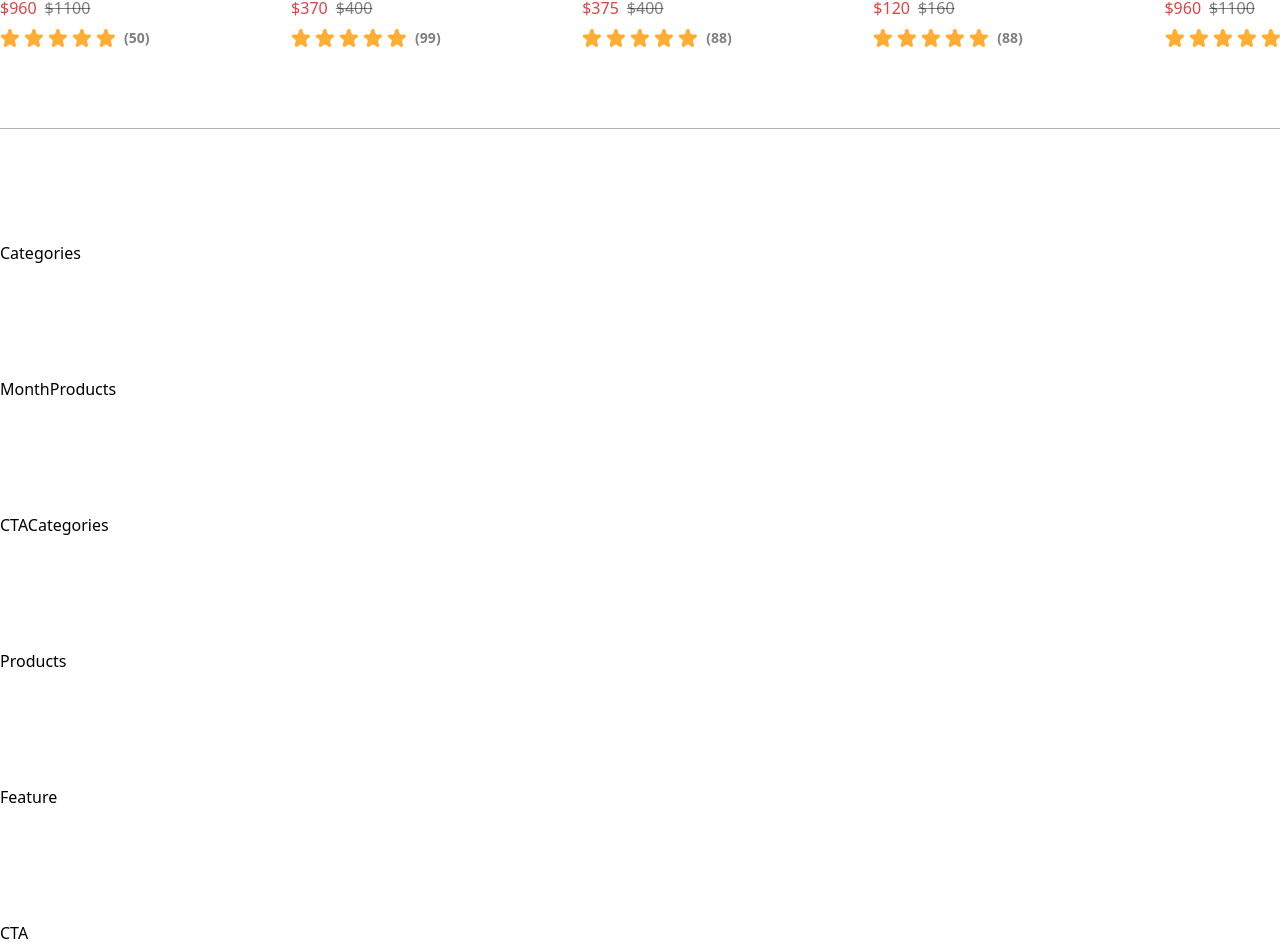
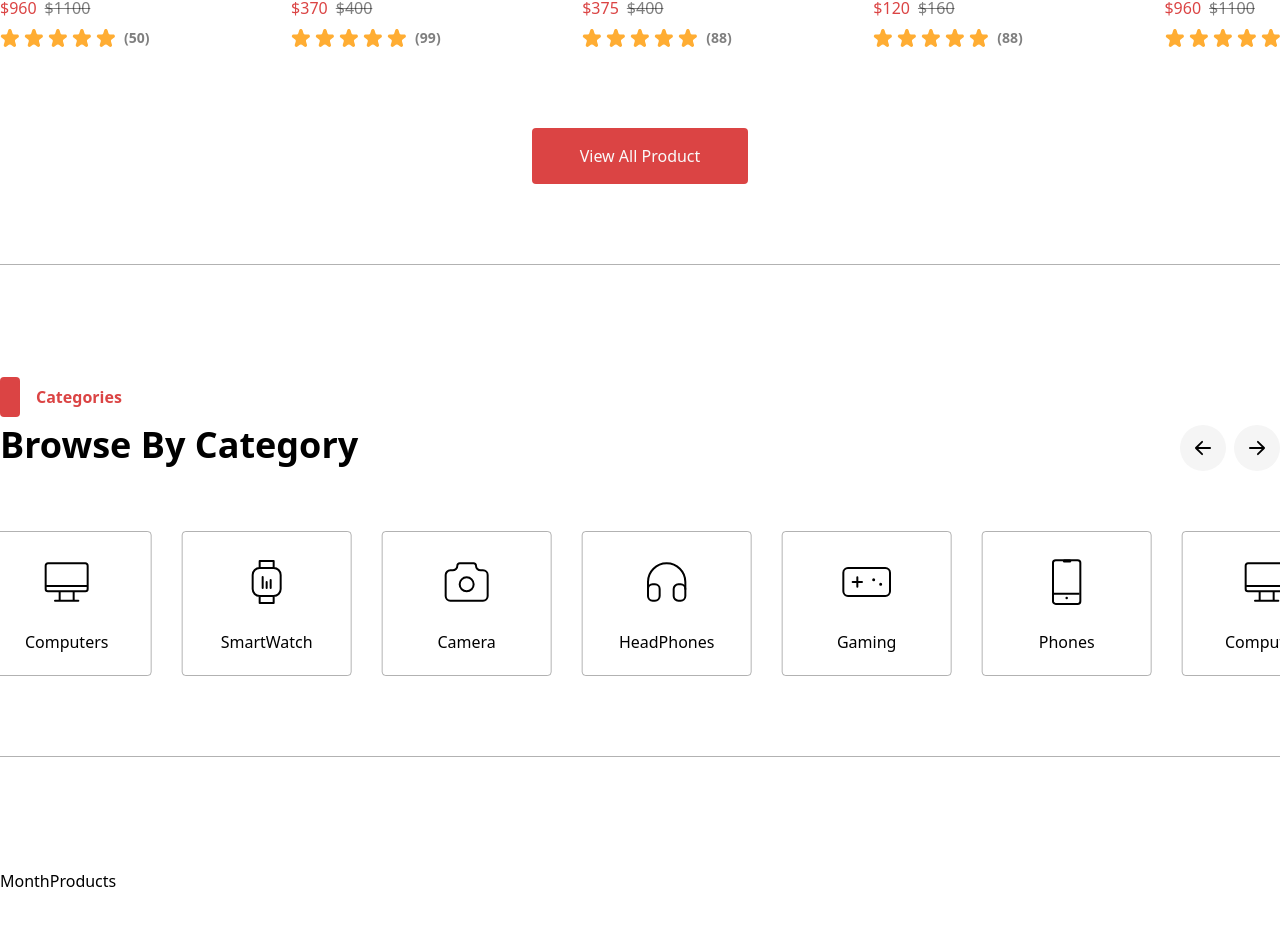
Before and after one commit to hebamusleh/tasks, a React (Vite) app in the folder e-commerce-app/: page / in a window 1280 px wide. Shown: the part 713-1665 px from the top of the page. Built offline with nearby package versions, Linux system fonts and the light colour scheme.

Commit message:
feat : add categories section

```diff
--- a/e-commerce-app/src/components/common/button/Button.tsx
+++ b/e-commerce-app/src/components/common/button/Button.tsx
@@ -1,14 +1,16 @@
 type Props = {
   children: React.ReactNode;
-  onClick: () => void;
+  onClick?: () => void;
   className?: string;
+  type?: "button" | "submit";
 };
 
-const Button = ({ children, onClick, className }: Props) => {
+const Button = ({ children, onClick, className, type = "button" }: Props) => {
   return (
     <button
       className={`px-12 py-4 rounded-[4px] text-[#FAFAFA] bg-[#DB4444] font-medium text-center ${className} `}
       onClick={onClick}
+      type={type}
     >
       {children}
     </button>
--- a/e-commerce-app/src/components/common/category-card/CategoryCard.tsx
+++ b/e-commerce-app/src/components/common/category-card/CategoryCard.tsx
@@ -3,7 +3,7 @@ import type { ICategoryCard } from "../../../types";
 
 const CategoryCard: React.FC<ICategoryCard> = ({ icon, title }) => {
   return (
-    <div className="border-[1px] border-black/30 rounded-[4px] h-[145px] w-full min-w-[170px] flex items-center justify-center bg-transparent hover:bg-[#DB4444] transition-all duration-500 group">
+    <div className="border-[1px] border-black/30 rounded-[4px] h-[145px] w-[170px] flex items-center justify-center bg-transparent hover:bg-[#DB4444] transition-all duration-500 group">
       <div className="flex flex-col gap-5 items-center justify-center text-black group-hover:text-white transition-all duration-300 ">
         <span className="text-[56px] ">{icon}</span>
         <span>{title}</span>
--- a/e-commerce-app/src/constant/categories.tsx
+++ b/e-commerce-app/src/constant/categories.tsx
@@ -1,3 +1,4 @@
+import { v4 as uuidv4 } from "uuid";
 import {
   CameraIcon,
   CellPhoneIcon,
@@ -10,26 +11,62 @@ import type { ICategoryCard } from "../types";
 
 export const categories: ICategoryCard[] = [
   {
+    id: uuidv4(),
     icon: <CellPhoneIcon />,
     title: "Phones",
   },
   {
+    id: uuidv4(),
     icon: <ComputerIcon />,
     title: "Computers",
   },
   {
+    id: uuidv4(),
     icon: <SmartWatchIcon />,
     title: "SmartWatch",
   },
   {
+    id: uuidv4(),
     icon: <CameraIcon />,
     title: "Camera",
   },
   {
+    id: uuidv4(),
     icon: <HeadphoneIcon />,
     title: "HeadPhones",
   },
   {
+    id: uuidv4(),
+    icon: <GamingIcon />,
+    title: "Gaming",
+  },
+  {
+    id: uuidv4(),
+    icon: <CellPhoneIcon />,
+    title: "Phones",
+  },
+  {
+    id: uuidv4(),
+    icon: <ComputerIcon />,
+    title: "Computers",
+  },
+  {
+    id: uuidv4(),
+    icon: <SmartWatchIcon />,
+    title: "SmartWatch",
+  },
+  {
+    id: uuidv4(),
+    icon: <CameraIcon />,
+    title: "Camera",
+  },
+  {
+    id: uuidv4(),
+    icon: <HeadphoneIcon />,
+    title: "HeadPhones",
+  },
+  {
+    id: uuidv4(),
     icon: <GamingIcon />,
     title: "Gaming",
   },
--- a/e-commerce-app/src/modules/home/components/categories/Categories.tsx
+++ b/e-commerce-app/src/modules/home/components/categories/Categories.tsx
@@ -1,9 +1,61 @@
-import React from 'react'
+import { Autoplay, Navigation } from "swiper/modules";
+import { Swiper, SwiperSlide } from "swiper/react";
+import { CategoryCard, TitleHeading } from "../../../../components";
+import { categories } from "../../../../constant/categories";
+import SubHeader from "./SubHeader";
 
 const Categories = () => {
   return (
-    <div>Categories</div>
-  )
-}
+    <div className="flex flex-col gap-[60px] border-b-[0.5px] border-black/30 pb-20">
+      <div>
+        <TitleHeading title="Categories" />
+        <SubHeader />
+      </div>
+      <Swiper
+        modules={[Autoplay, Navigation]}
+        spaceBetween={30}
+        slidesPerView={6}
+        className="w-full"
+        navigation={{
+          nextEl: ".custom-category-next-button",
+          prevEl: ".custom-category-prev-button",
+        }}
+        autoplay={{
+          delay: 3000,
+        }}
+        loop={true}
+        breakpoints={{
+          375: {
+            slidesPerView: 2,
+          },
+          400: {
+            slidesPerView: 3,
+          },
+          640: {
+            slidesPerView: 4,
+          },
+          768: {
+            slidesPerView: 5,
+          },
+          1024: {
+            slidesPerView: 5,
+          },
+          1280: {
+            slidesPerView: 6,
+          },
+          1400: {
+            slidesPerView: 6,
+          },
+        }}
+      >
+        {categories.map((item) => (
+          <SwiperSlide key={item.id} className="!w-[170px]">
+            <CategoryCard {...item} />
+          </SwiperSlide>
+        ))}
+      </Swiper>
+    </div>
+  );
+};
 
-export default Categories
+export default Categories;
--- /dev/null
+++ b/e-commerce-app/src/modules/home/components/categories/SubHeader.tsx
@@ -0,0 +1,23 @@
+import { VectorIocn } from "../../../../components";
+
+const SubHeader = () => {
+  return (
+    <div className="flex flex-wrap justify-between gap-2 mt-2">
+      <h2 className="font-semibold text-4xl">Browse By Category</h2>
+      <div className="flex items-center gap-2">
+        <button className="custom-category-prev-button w-[46px] h-[46px] rounded-full bg-[#F5F5F5] flex items-center justify-center cursor-pointer">
+          <span>
+            <VectorIocn />
+          </span>
+        </button>
+        <button className="custom-category-next-button w-[46px] h-[46px] rounded-full bg-[#F5F5F5] flex items-center justify-center cursor-pointer">
+          <span>
+            <VectorIocn className="rotate-180" />
+          </span>
+        </button>
+      </div>
+    </div>
+  );
+};
+
+export default SubHeader;
--- a/e-commerce-app/src/modules/home/components/today-products/TodayProducts.tsx
+++ b/e-commerce-app/src/modules/home/components/today-products/TodayProducts.tsx
@@ -1,6 +1,6 @@
 import { Autoplay, Navigation } from "swiper/modules";
 import { Swiper, SwiperSlide } from "swiper/react";
-import { ProductCard, TitleHeading } from "../../../../components";
+import { Button, ProductCard, TitleHeading } from "../../../../components";
 import { flashProducts } from "../../../../constant";
 import SubHeader from "./SubHeader";
 
@@ -56,6 +56,10 @@ const TodayProducts = () => {
           </SwiperSlide>
         ))}
       </Swiper>
+
+      <div className="w-full flex items-center justify-center mt-20">
+        <Button>View All Product</Button>
+      </div>
     </div>
   );
 };
--- a/e-commerce-app/src/types/common.ts
+++ b/e-commerce-app/src/types/common.ts
@@ -34,6 +34,7 @@ export interface IProductCard {
 }
 
 export interface ICategoryCard {
+  id:string;
   title: string;
   icon: React.ReactNode;
 }
```
